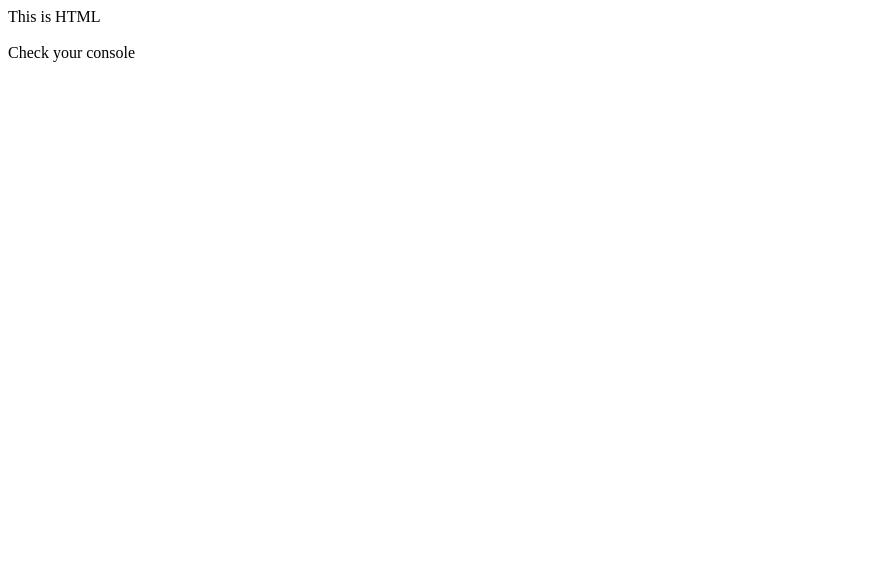
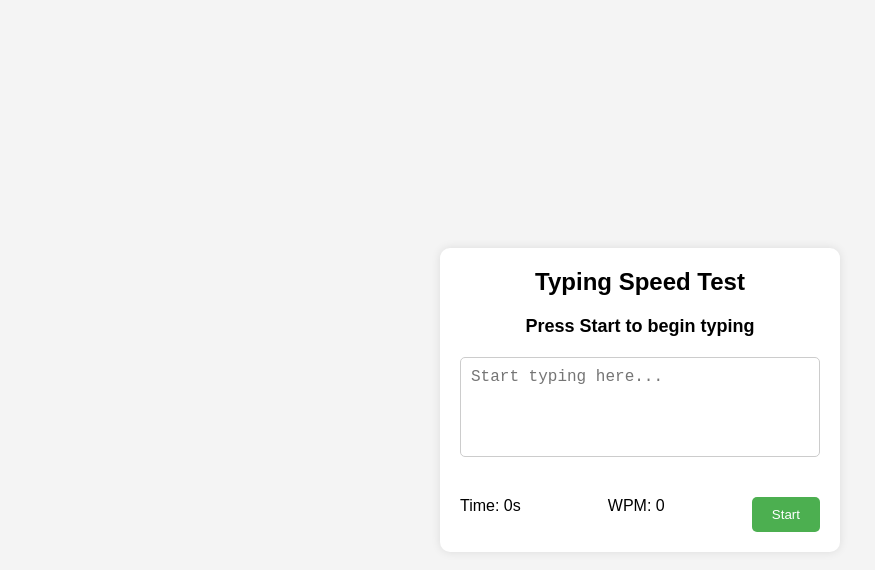
Before and after one commit to d13gu1n/typing-speed-detector-ts-practice-app-without-scaffolding, a website: page index.html in a window 1280 px wide. Shown: the whole page, without its empty margins (0-875 px from the left). Drawn offline with Linux system fonts and the light colour scheme.

Commit message:
Writing Typing Speed Detector TS Practice App without scaffolding

```diff
--- a/index.html
+++ b/index.html
@@ -1,12 +1,80 @@
 <html>
     <head>
-        <!-- TODO: Add CSS styling using the <style></style> tag -->
+        <style>
+            * {
+                margin: 0;
+                padding: 0;
+                box-sizing: border-box;
+            }
+            body {
+                font-family: Arial, sans-serif;
+                background: #f4f4f4;
+                display: flex;
+                justify-content: center;
+                align-items: center;
+                height: 100vh;
+                flex-direction: column;
+            }
+            .box {
+                text-align: center;
+                background: #fff;
+                padding: 20px;
+                border-radius: 10px;
+                box-shadow: 0 0 10px rgba(0, 0, 0, 0.1);
+                width: 400px;
+            }
+            h1 {
+                font-size: 24px;
+                margin-bottom: 20px;
+            }
+            #txt {
+                font-size: 18px;
+                margin-bottom: 20px;
+                font-weight: bold;
+            }
+            #inp {
+                width: 100%;
+                height: 100px;
+                font-size: 16px;
+                padding: 10px;
+                margin-bottom: 20px;
+                border: 1px solid #ccc;
+                border-radius: 5px;
+                resize: none;
+            }
+            .stats {
+                display: flex;
+                justify-content: space-between;
+                margin-top: 20px;
+            }
+            button {
+                padding: 10px 20px;
+                background: #4caf50;
+                color: white;
+                border: none;
+                border-radius: 5px;
+                cursor: pointer;
+            }
+            button:disabled {
+                background: #ccc;
+            }
+            button:hover {
+                background: #45a049;
+            }
+        </style>
     </head>
     <body>
-        This is HTML<br /><br />
-        Check your console
-        <!-- TODO: Paste JS code generated bt TSC here -->
-        <script>
+        <div class="box">
+            <h1>Typing Speed Test</h1>
+            <p id="txt">Press Start to begin typing</p>
+            <textarea id="inp" placeholder="Start typing here..."></textarea>
+            <div class="stats">
+                <p id="tm">Time: 0s</p>
+                <p id="wpm">WPM: 0</p>
+                <button id="start">Start</button>
+            </div>
+        </div>
+        <script defer>
             // TODO: Write TS code here...
             console.log("This is TS");
         </script>
--- a/task.ts
+++ /dev/null
@@ -1,2 +0,0 @@
-// TODO: Write TS code here...
-console.log("This is TS");
```
Also changed, not shown: typing.ts (added, +22 -0 lines).
